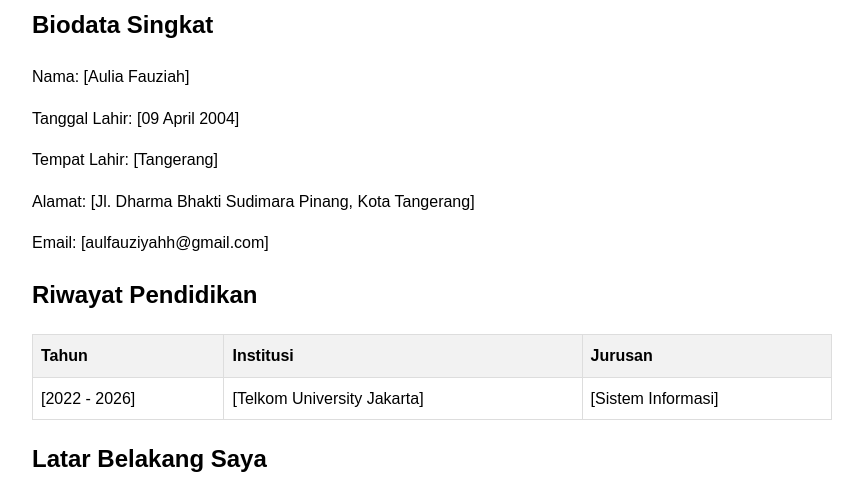
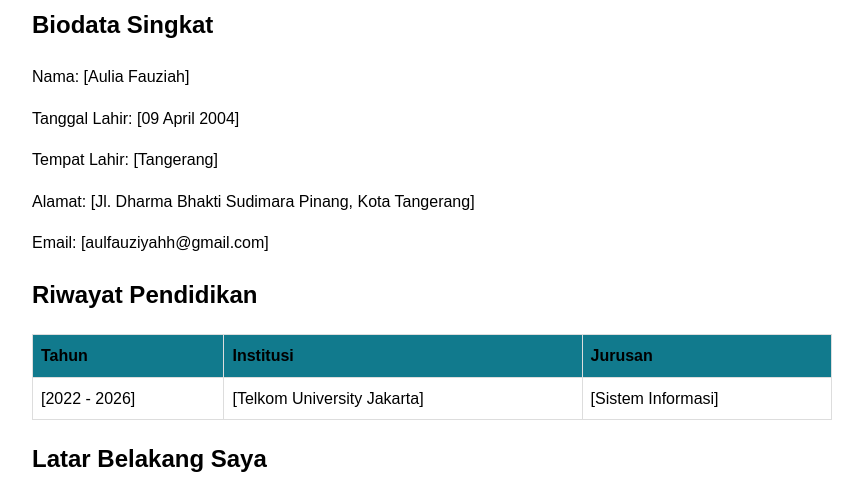
Before and after one commit to Aulia-Fauziah/cv_online, a plain HTML site: page index.html in a window 1280 px wide. Shown: the part 274-770 px from the top of the page, without its empty margins (208-1071 px from the left). Drawn offline with Linux system fonts and the light colour scheme.

Commit message:
Add files via upload

```diff
--- a/index.html
+++ b/index.html
@@ -3,13 +3,13 @@
     <head>
         <<meta charset="UTF-8">
     <meta name="viewport" content="width=device-width, initial-scale=1.0">
-    <title>CV Online Saya</title>
+    <title>CV Online Aulia Fauziah</title>
     <style>
         body { font-family: Arial, sans-serif; line-height: 1.6; margin: 0 auto; max-width: 800px; padding: 20px; }
         img { max-width: 200px; border-radius: 50%; }
         table { width: 100%; border-collapse: collapse; }
         th, td { border: 1px solid #ddd; padding: 8px; text-align: left; }
-        th { background-color: #f2f2f2; }
+        th { background-color: #117a8d; }
     </style>
 </head>
 <body>
```
